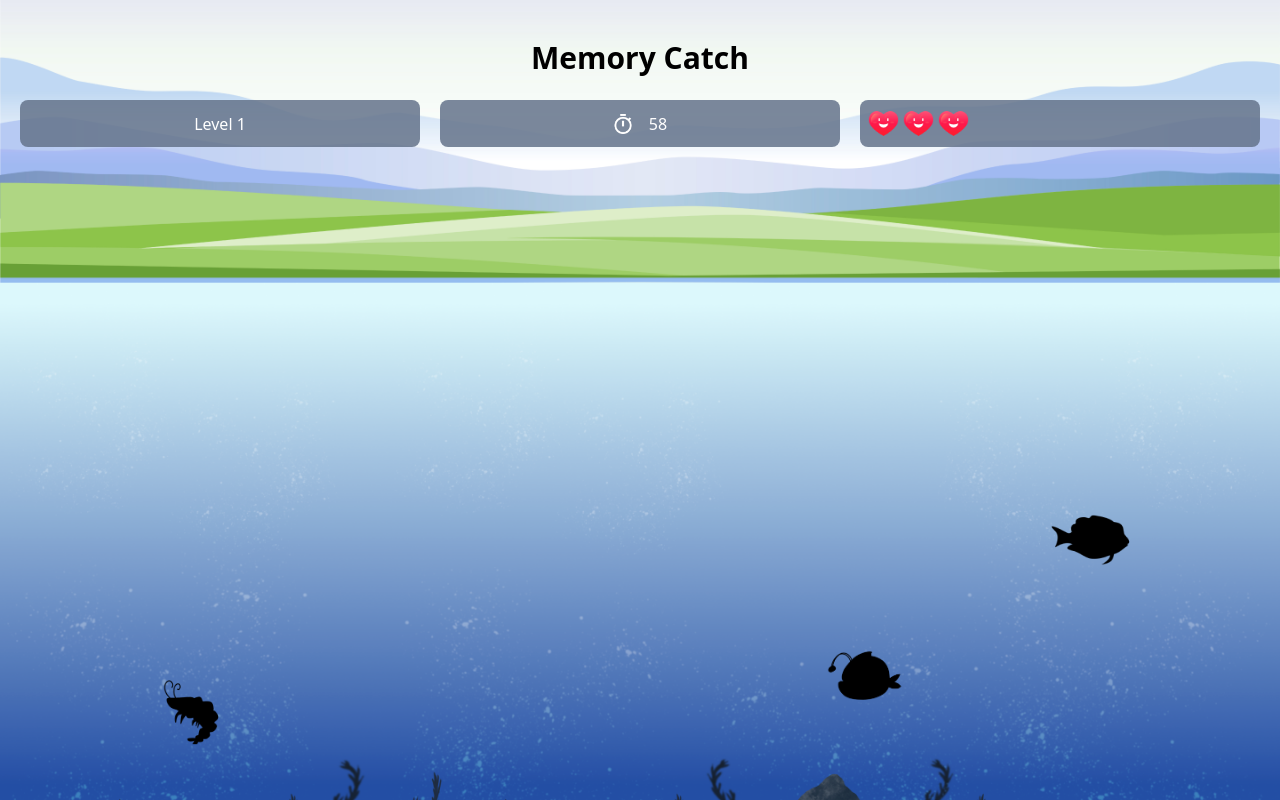
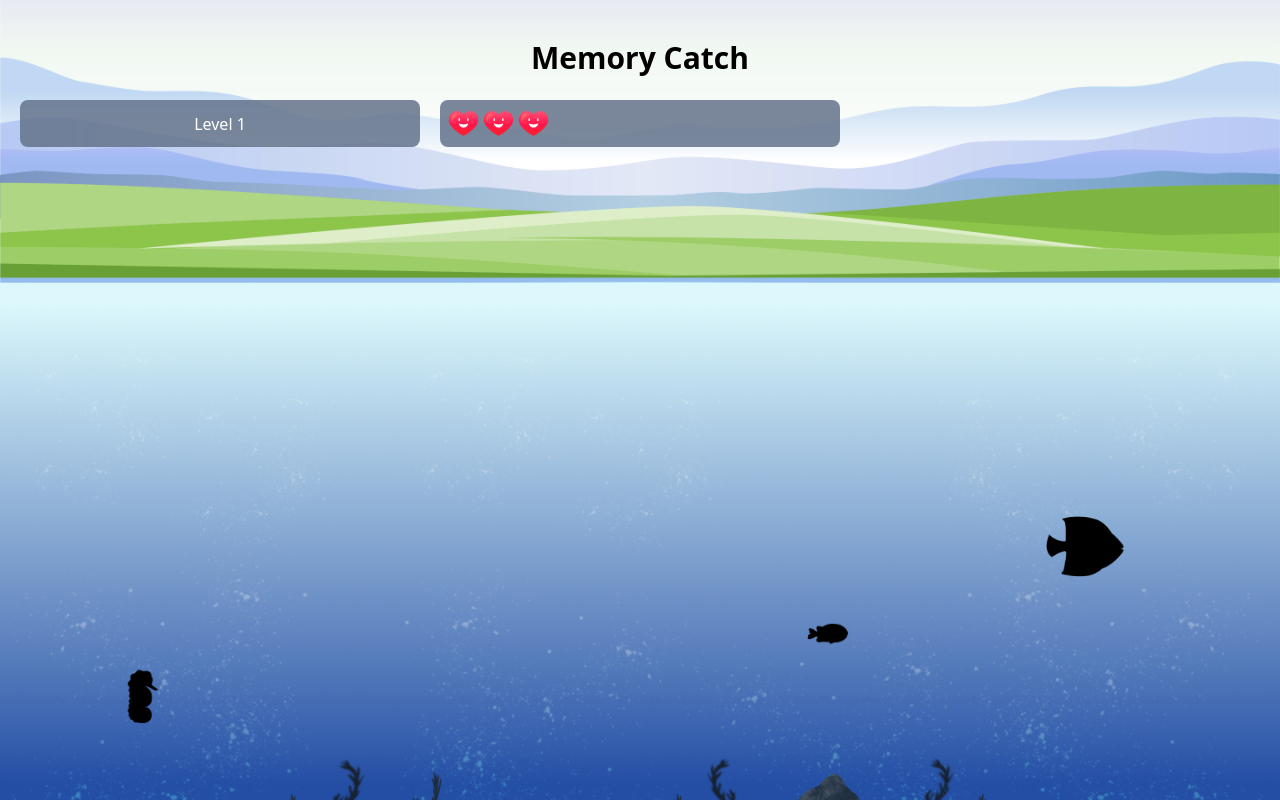
Before and after one commit to elseti/Memory-Catch, a React (Vite) app: page / in a window 1280 px wide. Built offline with nearby package versions, Linux system fonts and the light colour scheme.

Commit message:
feat: level flow working

```diff
--- a/src/Game.tsx
+++ b/src/Game.tsx
@@ -6,7 +6,7 @@ import LivesBox from "./components/LivesBox";
 import LevelBox from "./components/LevelBox";
 import TimeBox from "./components/TimeBox";
 import FishPool from "./components/FishPool";
-import { getLevel } from "./components/GameLogic";
+import { getLevel, getRandomFish, HIGHEST_LEVEL } from "./components/GameLogic";
 import CorrectOverlay from "./components/CorrectOverlay";
 import { useStore } from "./stores/store";
 import WrongOverlay from "./components/WrongOverlay";
@@ -38,6 +38,7 @@ interface GameComponentProps {
 const GameComponent: React.FC<GameComponentProps> = ({onSuccess, onError, levelInfo}) => {
   const [pageLoaded, setPageLoaded] = useState<boolean>(false);
   const [showFishBox, setShowFishBox] = useState<boolean>(true);
+  const [targetFish, setTargetFish] = useState<string>("");
   const [gameLevel, setGameLevel] = useState<any>();
   const [isCorrect, setIsCorrect] = useState<boolean>(false);
   const [isWrong, setIsWrong] = useState<boolean>(false);
@@ -55,8 +56,11 @@ const GameComponent: React.FC<GameComponentProps> = ({onSuccess, onError, levelI
     // if (onSuccess) onSuccess();
     // TODO- CHECK IF LEVEL IS OVER
     setIsCorrect(true);
-    setLevel(level + 1);
-    setGameLevel(getLevel(level + 1));
+    if(level < HIGHEST_LEVEL){
+      setLevel(level + 1);
+      setGameLevel(getLevel(level + 1));
+      setTargetFish(getRandomFish());
+    }
   };
 
   const handleGameError = () => {
@@ -69,6 +73,7 @@ const GameComponent: React.FC<GameComponentProps> = ({onSuccess, onError, levelI
     else{
       setIsWrong(true);
       setLives(lives - 1);
+      setTargetFish(getRandomFish());
     }
   };
 
@@ -99,7 +104,6 @@ const GameComponent: React.FC<GameComponentProps> = ({onSuccess, onError, levelI
   const endWrongOverlay = () => {
     setIsWrong(false);
     setShowFishBox(true);
-
   }
 
   const endGameOver = () => {
@@ -113,8 +117,11 @@ const GameComponent: React.FC<GameComponentProps> = ({onSuccess, onError, levelI
     setGameLevel(getLevel(levelInfo.level));
   }
 
+
   useEffect(() => {
+    setLevel(levelInfo.level);
     setGameLevel(getLevel(levelInfo.level));
+    setTargetFish(getRandomFish());
     setPageLoaded(true);
   }, [])
 
@@ -129,16 +136,16 @@ const GameComponent: React.FC<GameComponentProps> = ({onSuccess, onError, levelI
           <p className="text-2xl lg:text-3xl text-center font-bold mt-10">Memory Catch</p>
           <div className="text-center grid grid-cols-3 gap-5 px-5 text-white">
             {!showFishBox && !isCorrect && !isWrong && !isGameOver && <LevelBox level={level}/>}
-            {!showFishBox && !isCorrect && !isWrong && !isGameOver && <TimeBox duration={gameLevel.timeLimit} onEnd={endTimer}/>}
+            {/* {!showFishBox && !isCorrect && !isWrong && !isGameOver && <TimeBox duration={gameLevel.timeLimit} onEnd={endTimer}/>} */}
             {!showFishBox && !isCorrect && !isWrong && !isGameOver && <LivesBox lives={lives} imageName="heart.png" onEnd={endLives}/>}
             {/* TODO - add lives to game level constant? */}
           </div>
 
           {showFishBox ? (
-            <FishBox imageName="anglerfish.png" duration={gameLevel.displayTime} message="Catch this fish!" onEnd={endFishBox}/>
+            <FishBox imageName={targetFish} duration={gameLevel.displayTime} message="Catch this animal!" onEnd={endFishBox}/>
           ) : (
             <div>
-              {!isCorrect && !isWrong && !isGameOver && <FishPool fishNumber={gameLevel.fish} correctFishName="anglerfish.png" onCorrect={handleGameSuccess} onWrong={handleGameError}/>}
+              {!isCorrect && !isWrong && !isGameOver && <FishPool fishNumber={gameLevel.fish} correctFishName={targetFish} onCorrect={handleGameSuccess} onWrong={handleGameError}/>}
             </div>
           )}
 
--- a/src/components/FishPool.tsx
+++ b/src/components/FishPool.tsx
@@ -1,6 +1,6 @@
 import { useState, useEffect } from 'react';
-import { fishList } from '../constants/FishImages';
 import FishSilhouette from './FishSilhouette';
+import { generateRandomFishList, getRandomLeftPosition, getRandomScale, getRandomTopPosition } from './GameLogic';
 
 interface FishPoolProps {
     fishNumber: number;
@@ -10,45 +10,11 @@ interface FishPoolProps {
 }
 
 export default function FishPool( props: FishPoolProps ) {
-    const HEIGHT_OFFSET = 350;
-    const WIDTH_OFFSET = 100;
-
     const [randomFishList, setRandomFishList] = useState<string[]>([]);
 
-    // generate a list of random fish (excluding the targetted fish)
-    const generateRandomFishList = () => {
-        let randomList: string[] = [];
-
-        while (randomList.length < props.fishNumber - 1) {
-            let randomFish = fishList[Math.floor(Math.random() * fishList.length)];
-
-            if (!randomList.includes(randomFish) && !randomList.includes(props.correctFishName)) {
-                randomList.push(randomFish);
-            }
-        }
-        return randomList;
-    };
-
-    // generate a random left position
-    const getRandomLeftPosition = (maxWidth: number) => {
-        let left = Math.floor(Math.random() * (maxWidth - WIDTH_OFFSET)); // Assuming the width of the image is 100px
-        return left;
-    };
-
-    // generate a random top position
-    const getRandomTopPosition = (maxHeight: number) => {
-        let top = Math.floor(Math.random() * (maxHeight - HEIGHT_OFFSET)); // Assuming the height of the image is 100px
-        return top;
-    };
-
-    // generate a random number between 0.3 to 0.8 to scale the fish
-    const getRandomScale = () => {
-        let scale = (Math.random() * 0.5) + 0.3;
-        return scale;
-    }
-
     useEffect(() => {
-        setRandomFishList(generateRandomFishList);
+        console.log(props.correctFishName);
+        setRandomFishList(generateRandomFishList(props.fishNumber, props.correctFishName));
     }, [])
 
     return (
--- a/src/components/GameLogic.ts
+++ b/src/components/GameLogic.ts
@@ -1,6 +1,10 @@
 // Game Logic for Memory Catch
 
 import { GameLevels } from "../constants/GameLevel";
+import { fishList } from '../constants/FishImages';
+
+const HEIGHT_OFFSET = 350; // offset for calculating random position
+const WIDTH_OFFSET = 100; // offset for calculating random position
 
 // get level details
 export function getLevel(level:number){
@@ -27,3 +31,41 @@ export function getLevel(level:number){
             return GameLevels.level10;
     }
 }
+
+export const HIGHEST_LEVEL = 10;
+
+// get a random fish to be targetted
+export function getRandomFish(){
+    let randomFish = fishList[Math.floor(Math.random() * fishList.length)];
+    console.log(randomFish)
+    return randomFish;
+}
+
+// generate a list of random fish (excluding the targetted fish)
+export function generateRandomFishList(fishNumber: number, correctFishName: string){
+    // filter out the correct fish from the fish list
+    const availableFish = fishList.filter(fish => fish !== correctFishName);
+
+    // shuffle the available fish and select a subset
+    const shuffledFish = availableFish.sort(() => 0.5 - Math.random());
+    return shuffledFish.slice(0, fishNumber - 1);
+}
+
+
+// generate a random left position
+export function getRandomLeftPosition(maxWidth: number) {
+    let left = Math.floor(Math.random() * (maxWidth - WIDTH_OFFSET)); // Assuming the width of the image is 100px
+    return left;
+};
+
+// generate a random top position
+export function getRandomTopPosition(maxHeight: number){
+    let top = Math.floor(Math.random() * (maxHeight - HEIGHT_OFFSET)); // Assuming the height of the image is 100px
+    return top;
+};
+
+// generate a random number between 0.3 to 0.8 to scale the fish
+export function getRandomScale() {
+    let scale = (Math.random() * 0.5) + 0.3;
+    return scale;
+}
```
Also changed, not shown: public/correct.json (added, +1 -0 lines), public/wrong.json (added, +1 -0 lines), src/components/TimeBox.tsx (+0 -8 lines), 2 other files (tests, documents, lock files or other folders).
